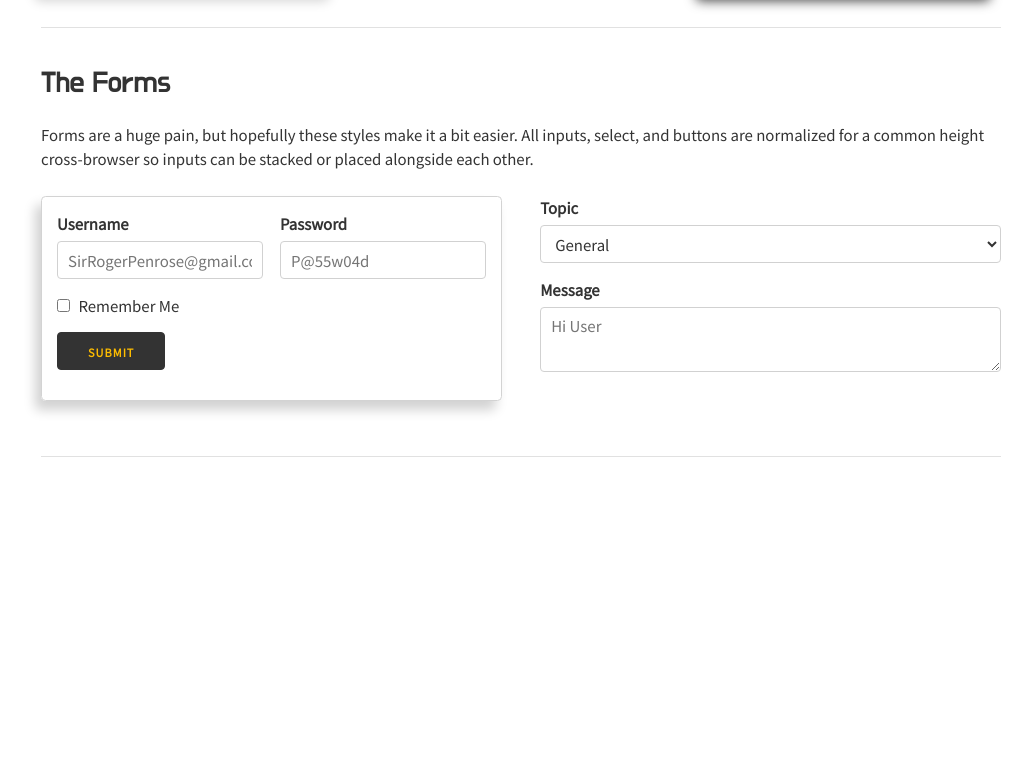
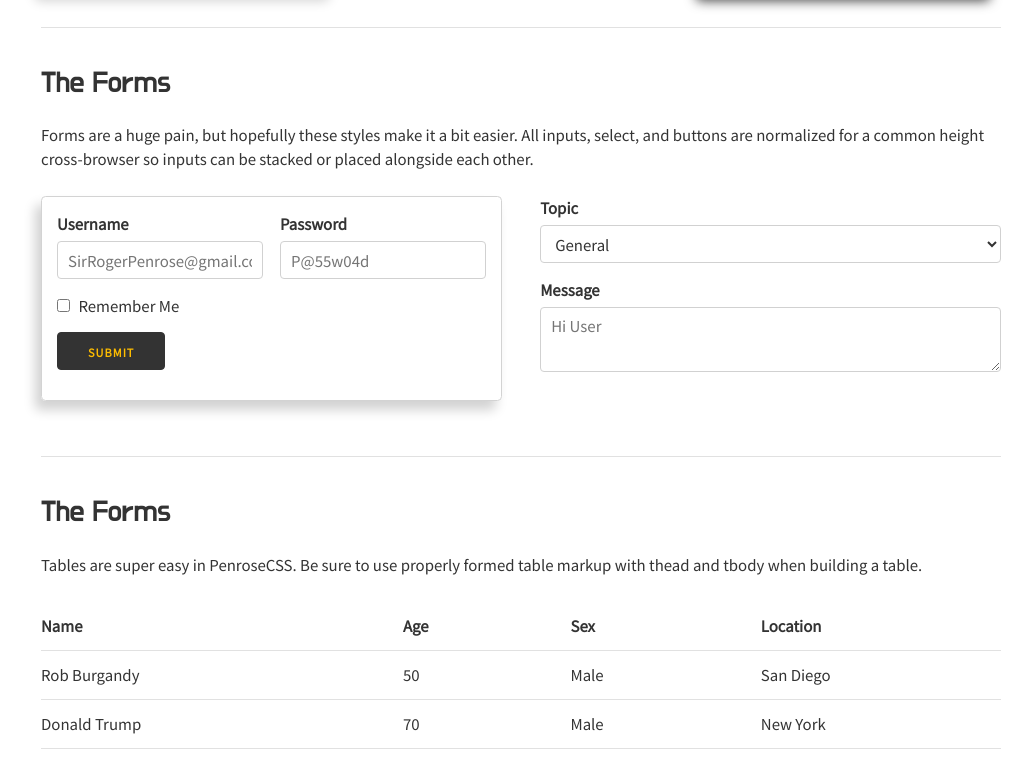
Before and after one commit to rosalesnikho/PenroseCSS, a plain HTML site: page index.html in a window 1280 px wide. Shown: the part 1606-2380 px from the top of the page, without its empty margins (119-1151 px from the left). Before the commit the page ends 2098 px from the top, so only its background shows below. Drawn offline with Linux system fonts and the light colour scheme.

Commit message:
Added table examples in HTML-index.html

```diff
--- a/index.html
+++ b/index.html
@@ -145,6 +145,38 @@
         </div>
     </div>
     <hr>
+    <h4>The Forms</h4>
+    <p>
+        Tables are super easy in PenroseCSS. Be sure to use properly formed table markup with thead and tbody when building a table.
+    </p>
+    <div class="row">
+        <div class="twelve columns">
+            <table class="u-full-width">
+                <thead>
+                <tr>
+                    <th>Name</th>
+                    <th>Age</th>
+                    <th>Sex</th>
+                    <th>Location</th>
+                </tr>
+                </thead>
+                <tbody>
+                <tr>
+                    <td>Rob Burgandy</td>
+                    <td>50</td>
+                    <td>Male</td>
+                    <td>San Diego</td>
+                </tr>
+                <tr>
+                    <td>Donald Trump</td>
+                    <td>70</td>
+                    <td>Male</td>
+                    <td>New York</td>
+                </tr>
+                </tbody>
+            </table>
+        </div>
+    </div>
 
 </main>
 
```
